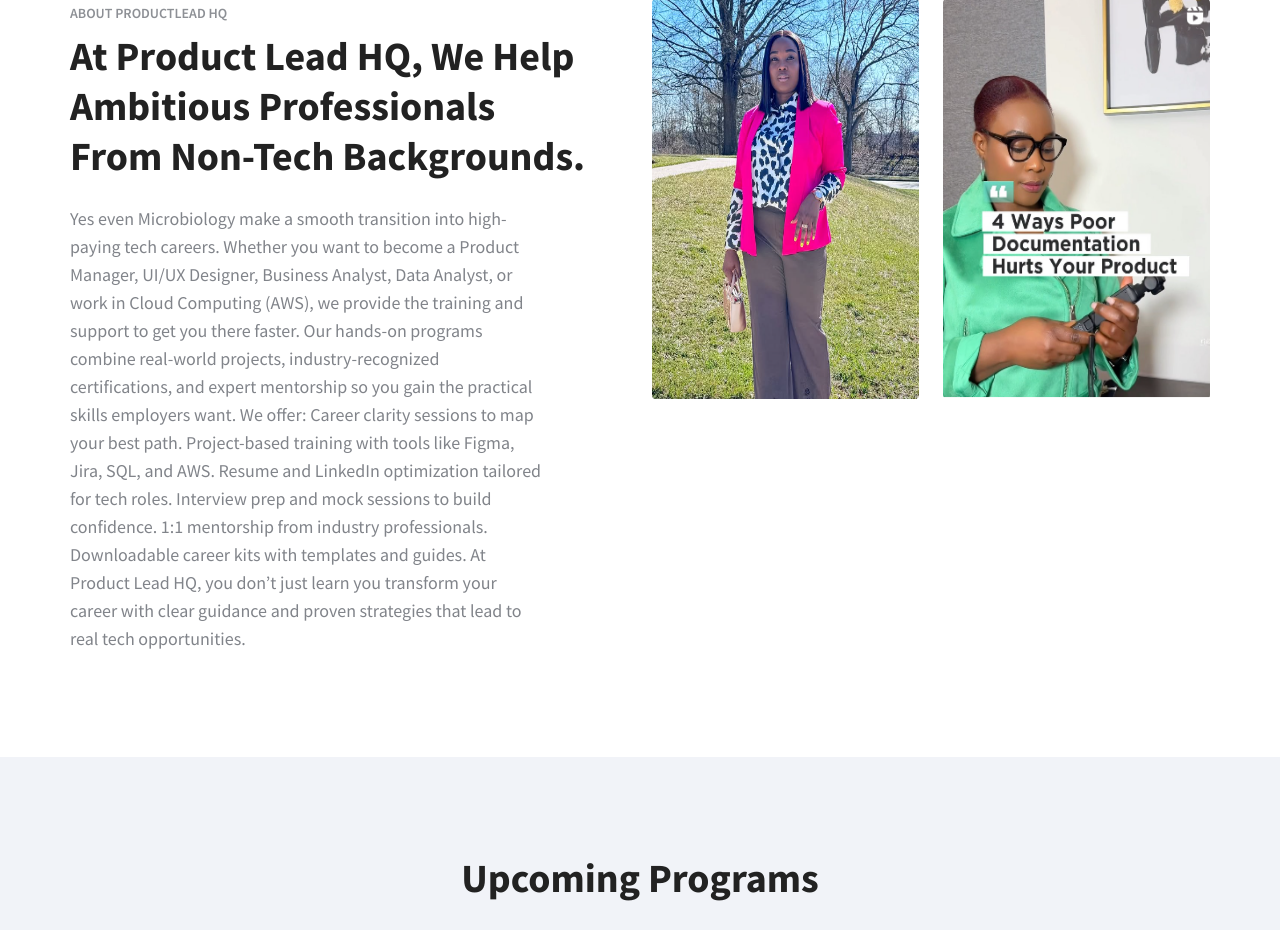
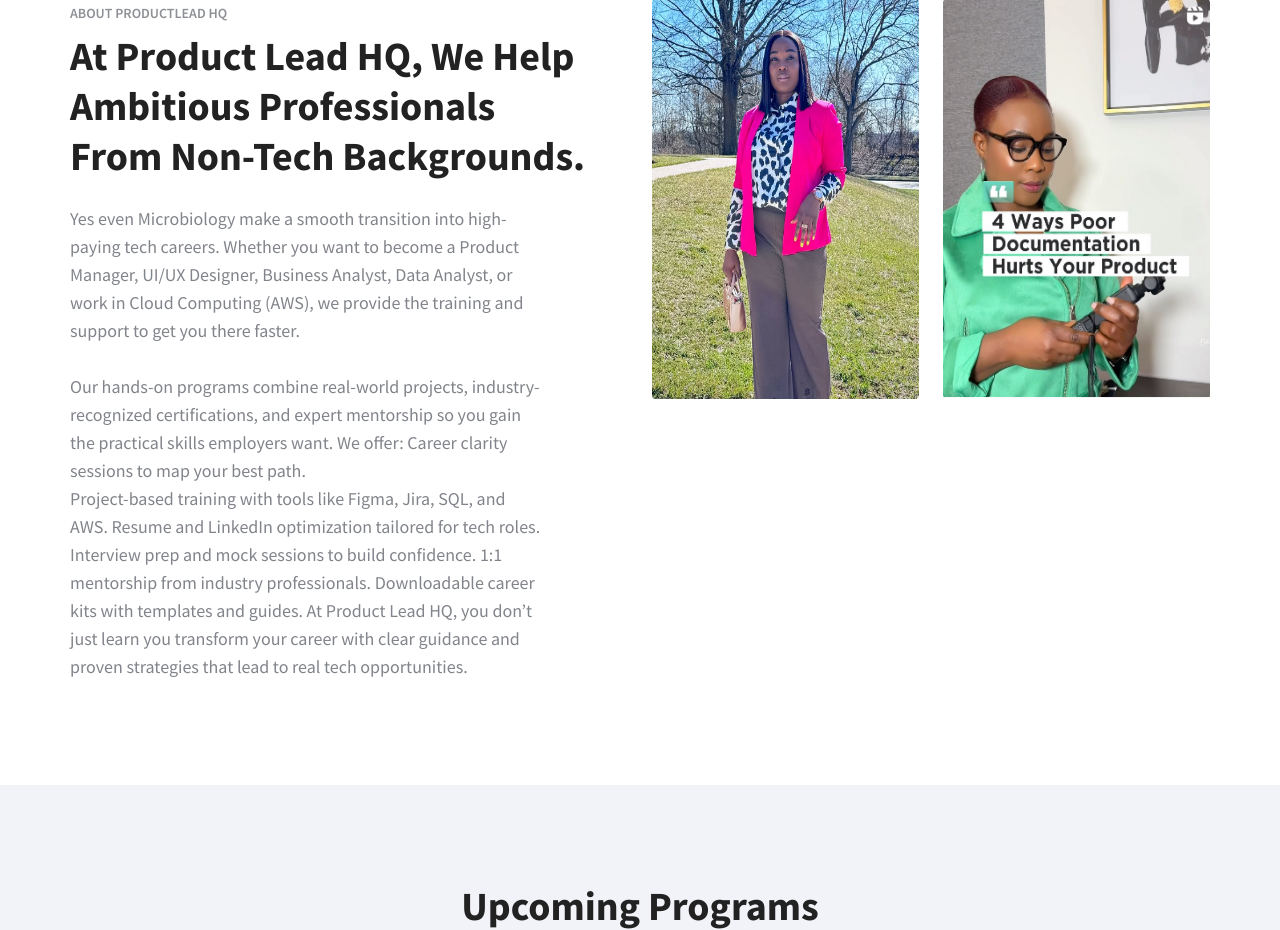
Before and after one commit to Aledoy-Developers/ProjectHQ, a PHP site: page / in a window 1280 px wide. Shown: the part 887-1817 px from the top of the page. Run offline with PHP 8.4, Linux system fonts and the light colour scheme; data that the repository does not hold is empty.

Commit message:
changes made

```diff
--- a/index.php
+++ b/index.php
@@ -186,11 +186,11 @@
                         <h6 class="title-subw3hny mb-1">About ProductLead HQ</h6>
                         <h3 class="title-w3l mb-4">At Product Lead HQ, we help ambitious professionals from non-tech backgrounds.</h3>
                         <p class="mt-3 pe-lg-5">
-                            Yes even Microbiology make a smooth transition into high-paying tech careers. Whether you want to become a Product Manager, UI/UX Designer, Business Analyst, Data Analyst, or work in Cloud Computing (AWS), we provide the training and support to get you there faster.
+                            Yes even Microbiology make a smooth transition into high-paying tech careers. Whether you want to become a Product Manager, UI/UX Designer, Business Analyst, Data Analyst, or work in Cloud Computing (AWS), we provide the training and support to get you there faster. <br><br>
 
                             Our hands-on programs combine real-world projects, industry-recognized certifications, and expert mentorship so you gain the practical skills employers want. We offer:
 
-                            Career clarity sessions to map your best path.
+                            Career clarity sessions to map your best path. <br>
 
                             Project-based training with tools like Figma, Jira, SQL, and AWS.
 
@@ -291,7 +291,7 @@
                                 <img src="assets/images/client.png" alt=" " class="img-fluid radius-image" />
                                 <div class="w3layouts_news_grid_pos">
                                     <div class="wthree_text">
-                                        <h3>Amazon Web Services.</h3>
+                                        <h3>Click Here.</h3>
                                         <!-- <p>Lorem Ipsum</p> -->
                                     </div>
                                 </div>
@@ -304,7 +304,7 @@
                                 <img src="assets/images/client3.png" alt=" " class="img-fluid radius-image" />
                                 <div class="w3layouts_news_grid_pos">
                                     <div class="wthree_text">
-                                        <h3>Amazon Web Services.</h3>
+                                        <h3>Click Here.</h3>
                                         <!-- <p>Lorem Ipsum</p> -->
                                     </div>
                                 </div>
@@ -317,7 +317,7 @@
                                 <img src="assets/images/client4.png" alt=" " class="img-fluid radius-image" />
                                 <div class="w3layouts_news_grid_pos">
                                     <div class="wthree_text">
-                                        <h3>Amazon Web Services.</h3>
+                                        <h3>Click Here.</h3>
                                         <!-- <p>Lorem Ipsum</p> -->
                                     </div>
                                 </div>
```
